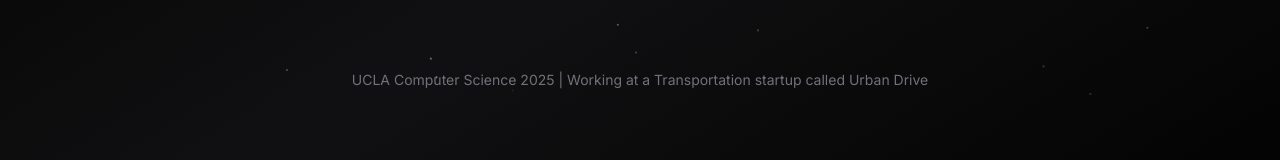
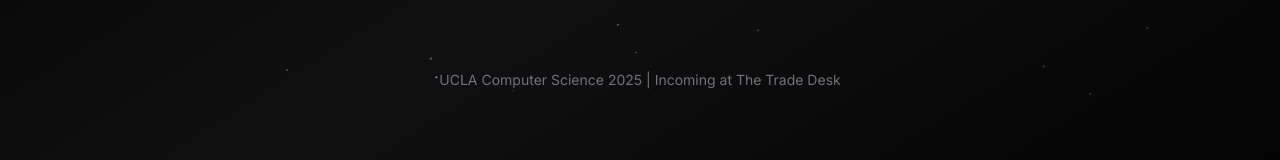
Before and after one commit to arjunloomba1311/arjunloomba-portfolio, a Next.js app: page / in a window 1280 px wide. Shown: the part 475-635 px from the top of the page. Built offline with nearby package versions, Linux system fonts and the light colour scheme; no server answers; what tailwindcss-debug-screens would draw is missing.

Commit message:
main page status change

```diff
--- a/app/page.tsx
+++ b/app/page.tsx
@@ -47,7 +47,7 @@
       <div className="hidden w-screen h-px animate-glow md:block animate-fade-right bg-gradient-to-r from-zinc-300/0 via-zinc-300/50 to-zinc-300/0" />
       <div className="my-16 text-center animate-fade-in">
         <h2 className="text-sm text-zinc-500 ">
-          UCLA Computer Science 2025 | Working at a Transportation startup called Urban Drive
+          UCLA Computer Science 2025 | Incoming at The Trade Desk
           {/* <Link
             target="_blank"
             href="https://getlendit.com/"
```
